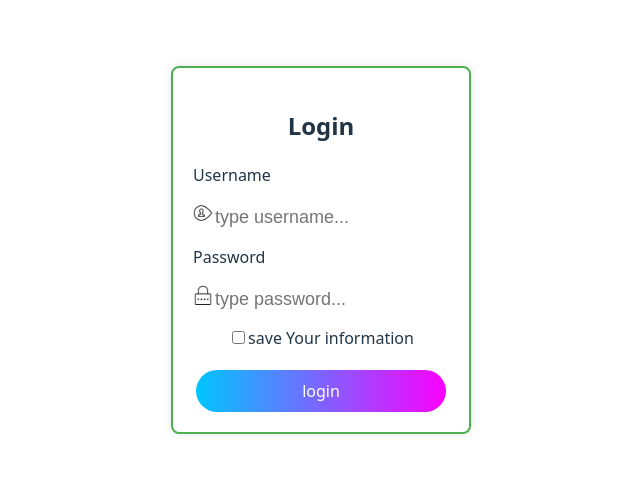
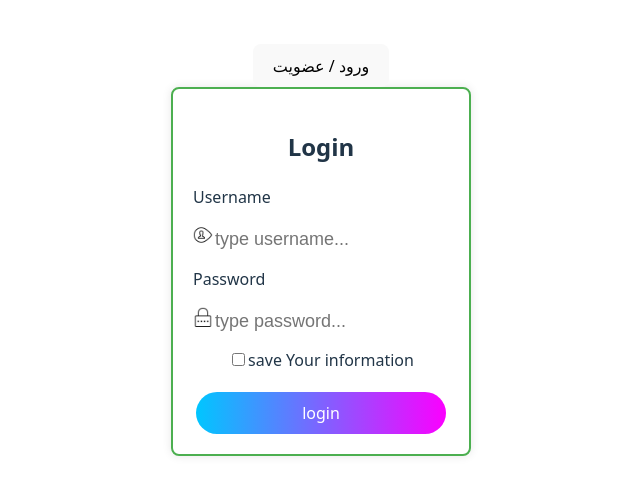
Before and after one commit to AminSBU/react-full-course, a React (Vite) app in the folder 04_login-form/login-form/: page / in a window 1280 px wide. Shown: the part 150-644 px from the top of the page, without its empty margins (319-959 px from the left). Built offline with nearby package versions, Linux system fonts and the light colour scheme.

Commit message:
add header file

```diff
--- a/04_login-form/login-form/src/App.jsx
+++ b/04_login-form/login-form/src/App.jsx
@@ -2,6 +2,7 @@ import { useState } from 'react'
 import reactLogo from './assets/react.svg'
 import viteLogo from '/vite.svg'
 import './App.css'
+import Header from './header.jsx'
 import Login from './login-form.jsx'
 
 function App() {
@@ -9,6 +10,7 @@ function App() {
 
   return (
     <>
+      <Header />
       <Login/>
     </>
   )
--- /dev/null
+++ b/04_login-form/login-form/src/header.jsx
@@ -0,0 +1,11 @@
+
+
+function Header(){
+    return(
+        <div className='header-container'>
+            <button className='login-register-button'>ورود / عضویت</button>
+        </div>
+    );
+}
+
+export default Header
--- a/04_login-form/login-form/src/login-form.css
+++ b/04_login-form/login-form/src/login-form.css
@@ -37,6 +37,10 @@
   transition: background 0.3s ease;
 }
 
+.button-gradient:hover {
+  background: linear-gradient(to right, #fb00ff, #00c6ff); /* reverse gradient on hover */
+}
+
 .usernameImg, .passwordImg{
   width: 20px;
   height: 20px;
```
